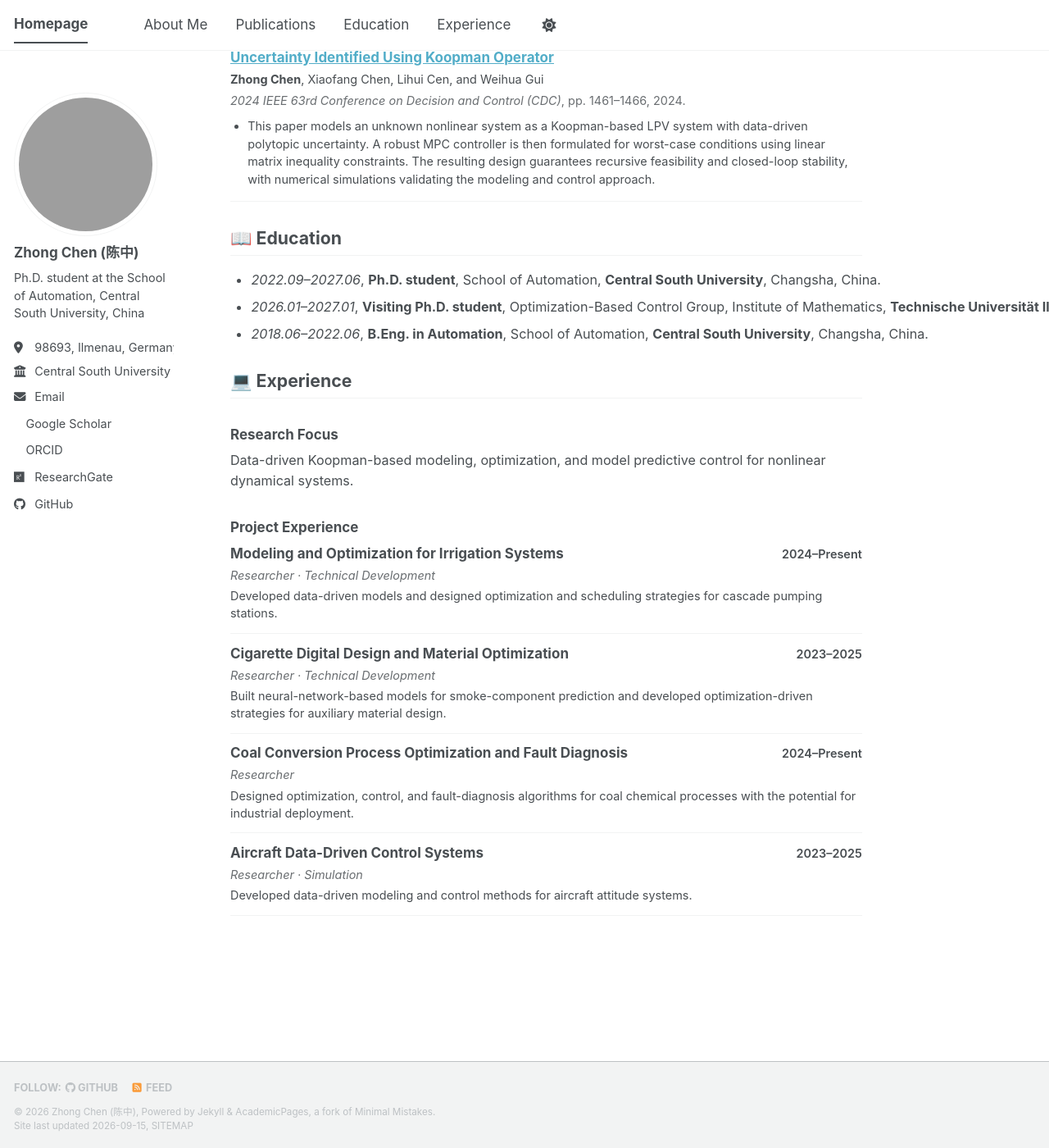
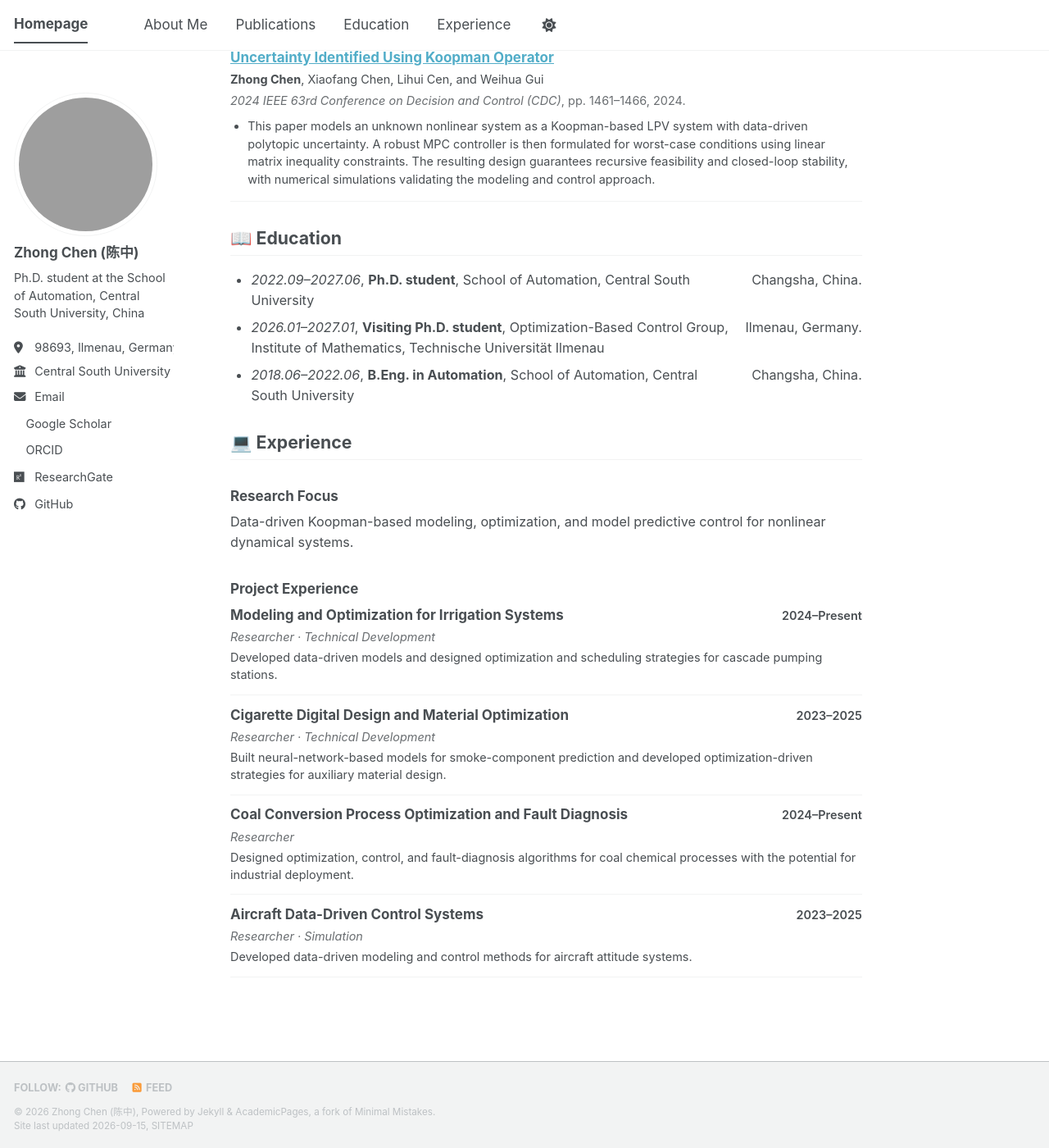
Before and after one commit to MichaelMillerCSU/MichaelMillerCSU.github.io, a Jekyll site: the page built from _pages/about.md, in a window 1280 px wide and 1400 px high, scrolled down 864 px. Shown: the whole window at 82% size. Built offline with Jekyll 4.4.1, drawn with Linux system fonts in a browser that asks for light colours; a style sheet for code colours, icons or effects is not loaded.

Commit message:
Align education entry locations

```diff
--- a/_pages/about.md
+++ b/_pages/about.md
@@ -69,10 +69,11 @@ My research interests lie at the intersection of control, optimization, and lear
 
 ## 📖 Education
 
-- *2022.09–2027.06*, **Ph.D. student**, School of Automation, **Central South University**, Changsha, China.
-- *2026.01–2027.01*, **Visiting Ph.D. student**, Optimization-Based Control Group, Institute of Mathematics, **Technische Universität Ilmenau**, Ilmenau, Germany.
-- *2018.06–2022.06*, **B.Eng. in Automation**, School of Automation, **Central South University**, Changsha, China.
-{: .education-list}
+<ul class="education-list">
+  <li><span class="education-entry"><span class="education-main"><em>2022.09–2027.06</em>, <strong>Ph.D. student</strong>, School of Automation, Central South University</span><span class="education-location">Changsha, China.</span></span></li>
+  <li><span class="education-entry"><span class="education-main"><em>2026.01–2027.01</em>, <strong>Visiting Ph.D. student</strong>, Optimization-Based Control Group, Institute of Mathematics, Technische Universität Ilmenau</span><span class="education-location">Ilmenau, Germany.</span></span></li>
+  <li><span class="education-entry"><span class="education-main"><em>2018.06–2022.06</em>, <strong>B.Eng. in Automation</strong>, School of Automation, Central South University</span><span class="education-location">Changsha, China.</span></span></li>
+</ul>
 
 <span id="experience"></span>
 
--- a/_sass/layout/_page.scss
+++ b/_sass/layout/_page.scss
@@ -125,8 +125,17 @@
   @include breakpoint($large) {
     padding-left: 1.5rem;
 
-    li {
+    .education-entry {
+      display: grid;
+      grid-template-columns: minmax(0, 1fr) max-content;
+      column-gap: 1rem;
+      align-items: start;
+      width: 100%;
+    }
+
+    .education-location {
       white-space: nowrap;
+      text-align: right;
     }
   }
 }
```
